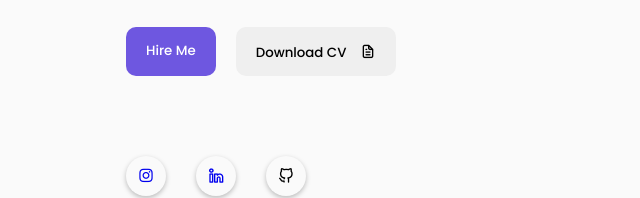
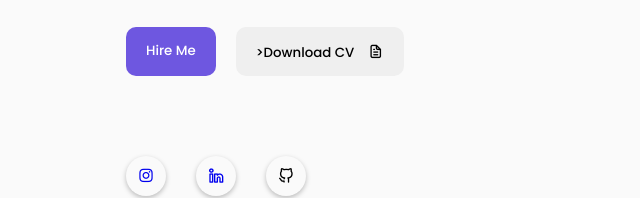
Before and after one commit to tsabat15/portofolioku, a plain HTML site: page index.html in a window 1280 px wide. Shown: the part 397-595 px from the top of the page, 22-662 px from the left. Drawn offline with nearby package versions, Linux system fonts and the light colour scheme.

Commit message:
Update index.html

```diff
--- a/index.html
+++ b/index.html
@@ -45,7 +45,7 @@
             </ul>
         </div>
         <div class="nav-button">
-            <button class="btn" >Download CV <i class="uil uil-file-alt"></i></button>
+            <button class="btn"> Download CV <i class="uil uil-file-alt"></i></button>
 
         </div>
         <div class="nav-menu-btn">
@@ -74,8 +74,8 @@
           </div>
           <div class="featured-text-btn">
               <button class="btn blue-btn">Hire Me</button>
-		  <a href="https://drive.google.com/file/d/1gSI83ikdYLMKJGN3cgiChYBrpElYq3ce/view?usp=drive_link" class="cert">
-              <button class="btn" >Download CV <i class="uil uil-file-alt"></i></button> </a>
+
+              <button class="btn" <a href="https://drive.google.com/file/d/1gSI83ikdYLMKJGN3cgiChYBrpElYq3ce/view?usp=drive_link" class="cert">>Download CV <i class="uil uil-file-alt"></i></button>
           </div>
           <div class="social_icons">
               <div class="icon"><a href="https://www.instagram.com/tsabat15_/"><i class="uil uil-instagram"></i></a></div>
```
